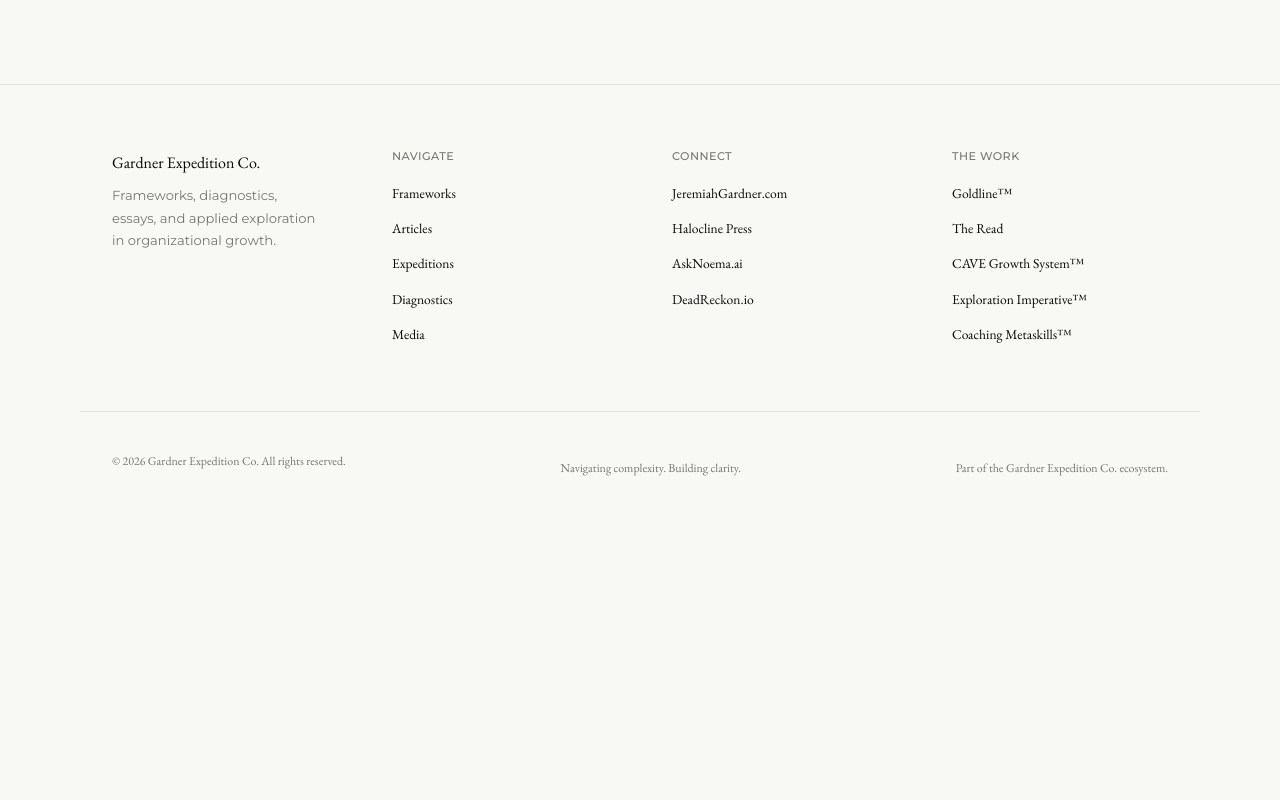
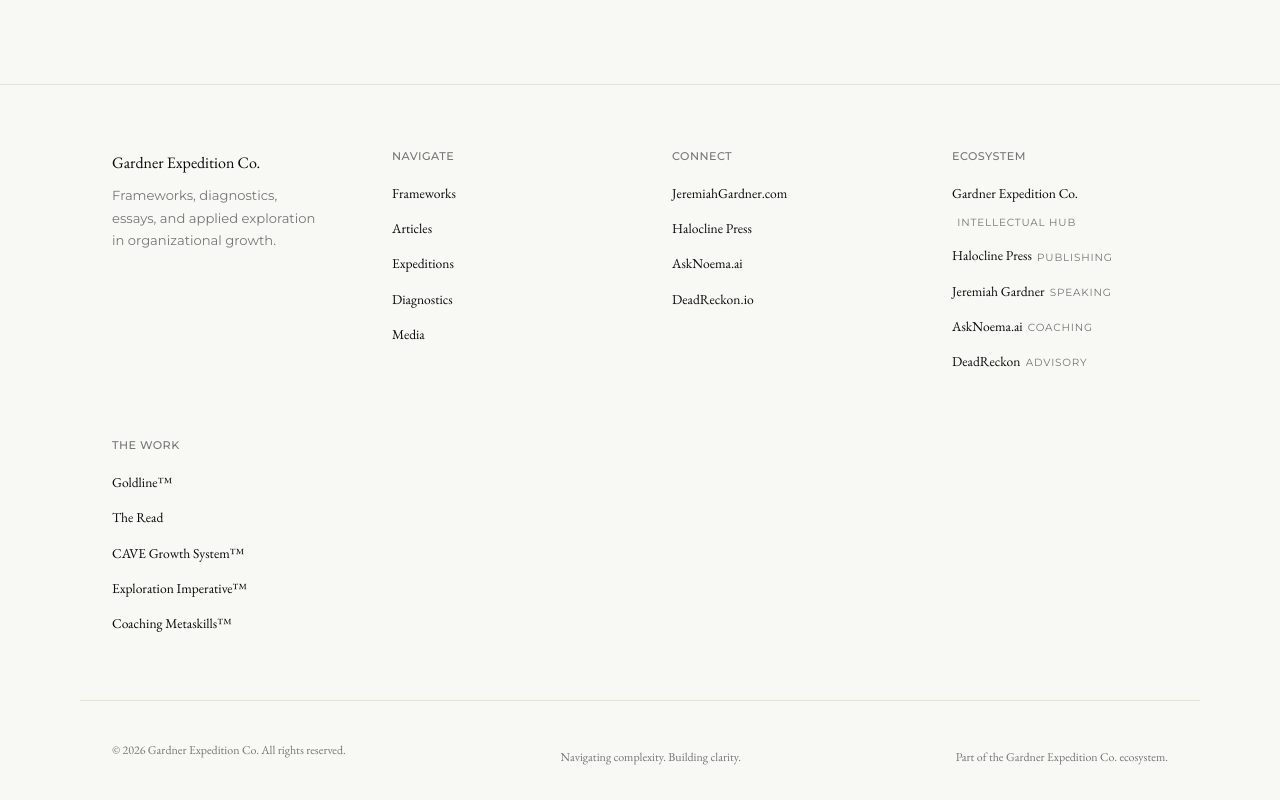
Before and after one commit to jeremiahrgardner/gardner-expedition-co, a Next.js app: page / in a window 1280 px wide. Shown: the part 8382-9182 px from the top of the page. Before the commit the page ends 8893 px from the top, so only its background shows below. Built offline with nearby package versions, Linux system fonts and the light colour scheme.

Commit message:
Ecosystem evolution P1: canonical tag + footer taxonomy section

```diff
--- a/src/app/globals.css
+++ b/src/app/globals.css
@@ -408,6 +408,18 @@ html, body {
   transition: color 0.15s;
 }
 .site-footer-nav a:hover { color: var(--ink-subtle); text-decoration: none; }
+
+.footer-tag {
+  display: inline-block;
+  font-size: 0.65rem;
+  font-family: var(--font-sans);
+  letter-spacing: 0.08em;
+  text-transform: uppercase;
+  color: var(--ink-subtle);
+  margin-left: 0.5em;
+  vertical-align: middle;
+}
+
 
 .site-footer-bottom {
   max-width: var(--max-width);
--- a/src/app/layout.tsx
+++ b/src/app/layout.tsx
@@ -7,6 +7,9 @@ export const metadata: Metadata = {
     template: '%s | Gardner Expedition Co.',
   },
   description: 'An intellectual ecosystem for frameworks, diagnostics, essays, and applied exploration in organizational growth and human development.',
+  alternates: {
+    canonical: 'https://gardnerexpedition.co',
+  },
   openGraph: {
     type: 'website',
     locale: 'en_US',
--- a/src/components/SiteFooter.tsx
+++ b/src/components/SiteFooter.tsx
@@ -35,6 +35,17 @@ export default function SiteFooter() {
         </div>
 
         <div className="site-footer-nav">
+          <h4>Ecosystem</h4>
+          <ul>
+            <li><Link href="/">Gardner Expedition Co.<span className="footer-tag">Intellectual Hub</span></Link></li>
+            <li><a href="https://haloclinepress.com" target="_blank" rel="noopener noreferrer">Halocline Press<span className="footer-tag">Publishing</span></a></li>
+            <li><a href="https://jeremiahgardner.com" target="_blank" rel="noopener noreferrer">Jeremiah Gardner<span className="footer-tag">Speaking</span></a></li>
+            <li><a href="https://asknoema.ai" target="_blank" rel="noopener noreferrer">AskNoema.ai<span className="footer-tag">Coaching</span></a></li>
+            <li><a href="https://www.deadreckon.io" target="_blank" rel="noopener noreferrer">DeadReckon<span className="footer-tag">Advisory</span></a></li>
+          </ul>
+        </div>
+
+        <div className="site-footer-nav">
           <h4>The Work</h4>
           <ul>
             <li><Link href="/frameworks/goldline">Goldline™</Link></li>
```
